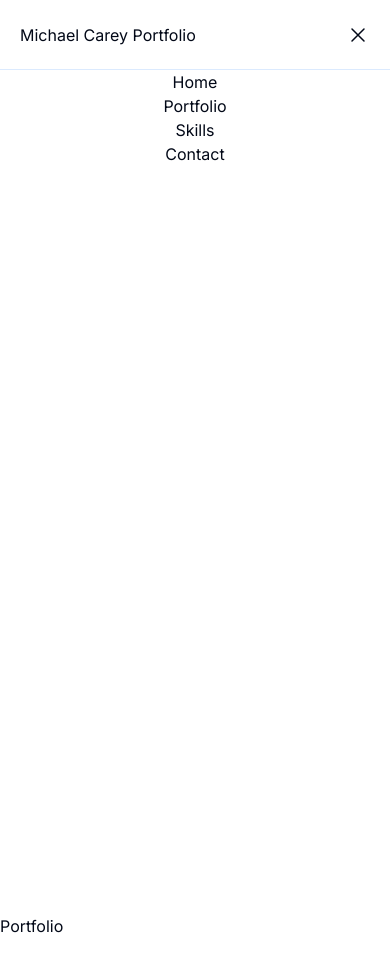
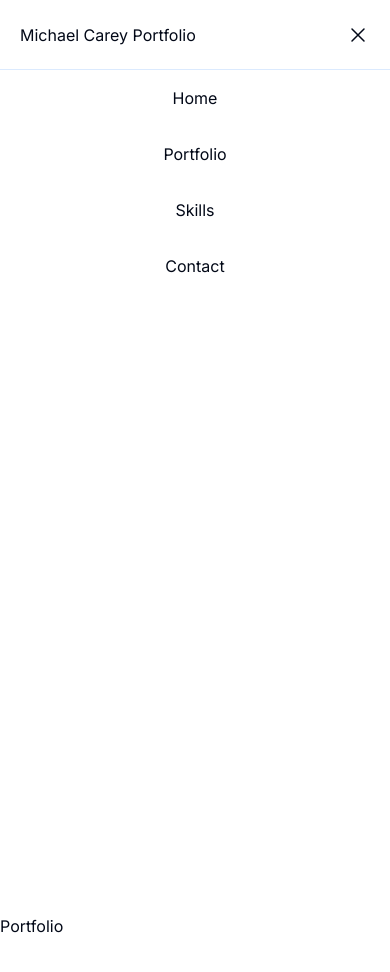
Before and after one commit to mickcarey/portfolio, a Next.js app: page / in a window 390 px wide. Both pictures are taken after a click on the element 358 px from the left and 34 px from the top of the page. Shown: the top 972 px of the page. Built offline with nearby package versions, Linux system fonts and the light colour scheme.

Commit message:
fix scroll into view logic

```diff
--- a/components/Header.tsx
+++ b/components/Header.tsx
@@ -8,7 +8,14 @@ const Header = () => {
   const [isMenuOpen, setIsMenuOpen] = useState(false);
   const handleClick = (e: SyntheticEvent) => {
     e.preventDefault();
-    const el = e.target as HTMLElement;
+    const link = e.target as HTMLElement;
+    const selector = link.getAttribute('href');
+
+    if (!selector) return;
+
+    const el = document.querySelector(selector);
+    if (!el) return;
+
     el.scrollIntoView({ behavior: 'smooth' });
   }
 
@@ -34,7 +41,7 @@ const Header = () => {
                 <li key={label}>
                   <Link href={anchor}
                         onClick={handleClick}
-                        className="hover:text-blue-500 hover:bg-blue-200 h-full flex items-center justify-center px-2">
+                        className="hover:text-blue-500 hover:bg-blue-200 h-full flex items-center justify-center px-2 py-4 md:py-0">
                           {label}
                   </Link>
                 </li>
```
